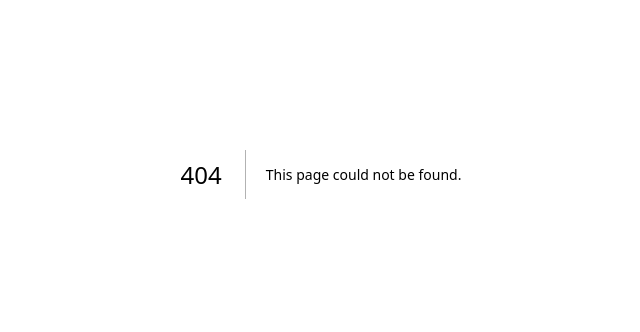
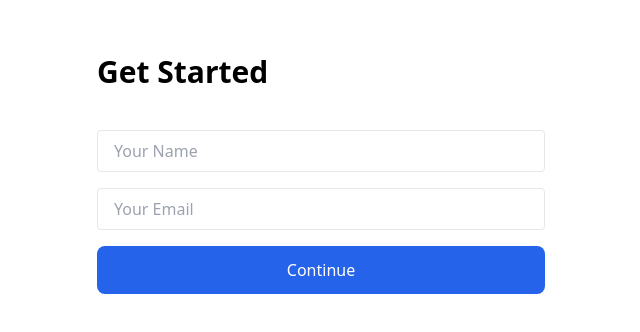
Before and after one commit to mcvayai/elite-financial-life-os, a Next.js app: page /onboarding in a window 1280 px wide. Before the commit this address had no page. Shown: the part 226-558 px from the top of the page, without its empty margins (319-959 px from the left). Built offline with nearby package versions, Linux system fonts and the light colour scheme.

Commit message:
Create page.tsx

```diff
--- /dev/null
+++ b/app/onboarding/page.tsx
@@ -0,0 +1,42 @@
+'use client';
+
+import { useState } from 'react';
+import { useRouter } from 'next/navigation';
+
+export default function Onboarding() {
+  const router = useRouter();
+  const [formData, setFormData] = useState({ name: '', email: '' });
+
+  const handleSubmit = (e: React.FormEvent) => {
+    e.preventDefault();
+    localStorage.setItem('userData', JSON.stringify(formData));
+    router.push('/dashboard');
+  };
+
+  return (
+    <main className="flex min-h-screen items-center justify-center p-24">
+      <form onSubmit={handleSubmit} className="w-full max-w-md space-y-4">
+        <h1 className="text-3xl font-bold mb-6">Get Started</h1>
+        <input
+          type="text"
+          placeholder="Your Name"
+          className="w-full px-4 py-2 border rounded"
+          value={formData.name}
+          onChange={(e) => setFormData({ ...formData, name: e.target.value })}
+          required
+        />
+        <input
+          type="email"
+          placeholder="Your Email"
+          className="w-full px-4 py-2 border rounded"
+          value={formData.email}
+          onChange={(e) => setFormData({ ...formData, email: e.target.value })}
+          required
+        />
+        <button type="submit" className="w-full px-6 py-3 bg-blue-600 text-white rounded-lg hover:bg-blue-700">
+          Continue
+        </button>
+      </form>
+    </main>
+  );
+}
```
